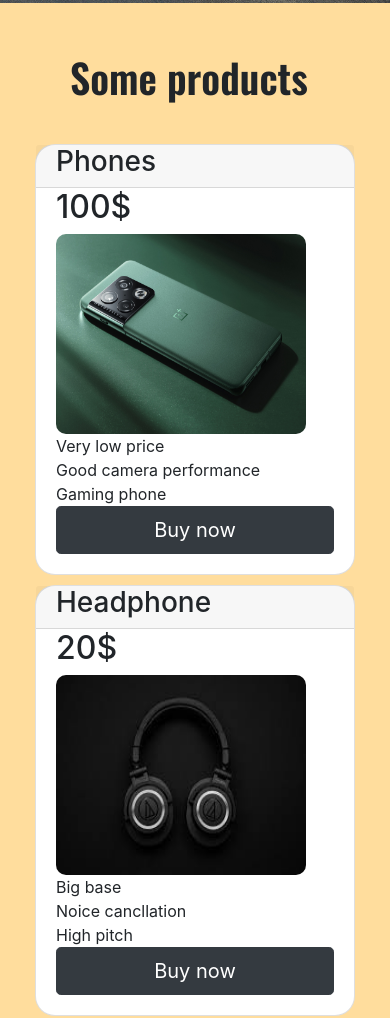
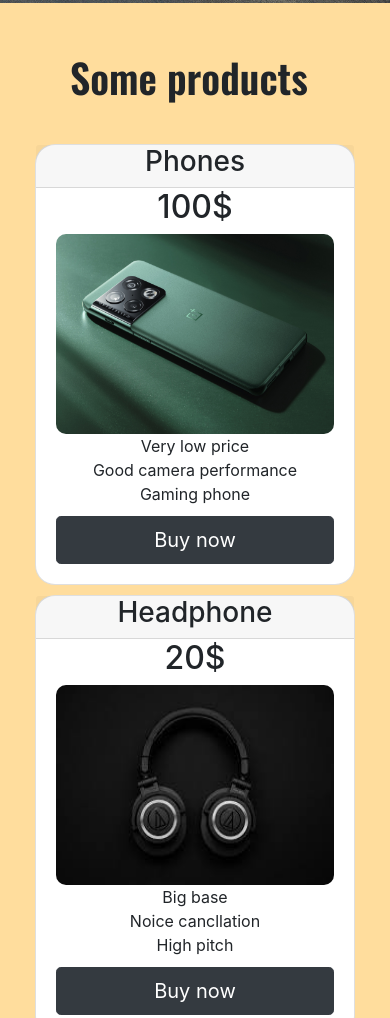
Before and after one commit to gaurav-12agrawal/E-commerce-website, a plain HTML site: page index.html in a window 390 px wide. Shown: the part 753-1771 px from the top of the page. Drawn offline with nearby package versions, Linux system fonts and the light colour scheme; a web font is replaced by a local one.

Commit message:
Update styles.css

```diff
--- a/styles.css
+++ b/styles.css
@@ -12,6 +12,9 @@ p{
     margin-top: 0px;
     margin-bottom: 0px;
 }
+.btn{
+    margin-top: 10px;
+}
 h1 {
     padding-left: 70px;
     padding-top: 50px;
@@ -23,9 +26,12 @@ h1 {
 }
 .card-image {
     height: 200px;
-    width: 300px;
+    width: 100%;
     align-items: center;
     border-radius: 10px;
+    justify-items: center;
+    text-align: center;
+
 }
 
 #footer {
@@ -142,12 +148,7 @@ width: 100%;
     padding: 0;
     border: 0;
 }
-@media (max-width: 550px) {
-    .card-image {
-        height: 200px;
-        width: 250px;
-        align-items: center;
-        border-radius: 10px;
-    }
 
+.common{
+    text-align: center;
 }
```
